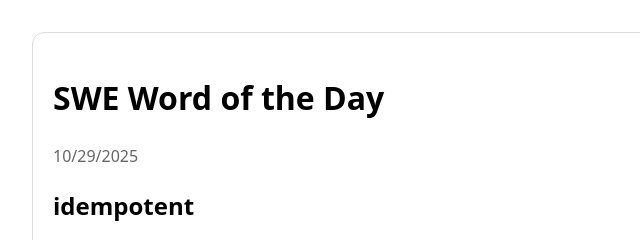
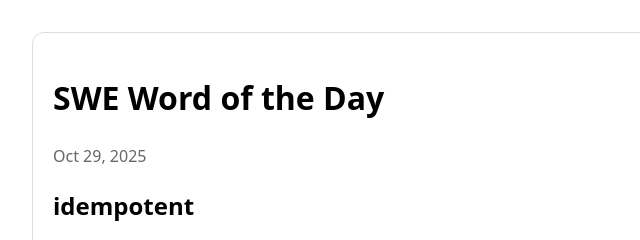
Before and after one commit to david-james-davis/swe-wod, a website: page public/index.html in a window 1280 px wide. Shown: the top 240 px of the page, 227-867 px from the left. Drawn offline with Linux system fonts and the light colour scheme.

Commit message:
fix local date formatting

```diff
--- a/public/index.html
+++ b/public/index.html
@@ -31,7 +31,10 @@ async function load() {
 
     // pick latest by date
     const latest = items.reduce((a, b) => (a.date > b.date ? a : b));
-    document.getElementById('date').textContent = new Date(latest.date).toLocaleDateString();
+    const d = new Date(latest.date + "T00:00:00Z");
+    document.getElementById('date').textContent = d.toLocaleDateString(undefined, {
+      year: 'numeric', month: 'short', day: 'numeric'
+    });
     document.getElementById('word').textContent = latest.word;
     document.getElementById('pos').textContent = latest.partOfSpeech ? `(${latest.partOfSpeech})` : '';
     document.getElementById('definition').textContent = latest.definition;
```
